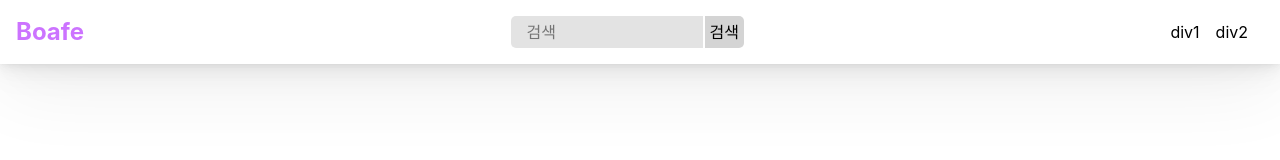
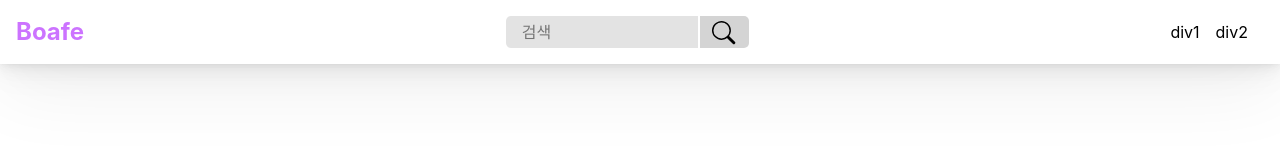
Before and after one commit to 5tarlight/broafe, a Next.js app: page / in a window 1280 px wide. Shown: the top 160 px of the page. Built offline with nearby package versions, Linux system fonts and the light colour scheme.

Commit message:
header search icon

```diff
--- a/components/header/Header.style.ts
+++ b/components/header/Header.style.ts
@@ -67,4 +67,16 @@
   padding: 0 5px;
   border-top-right-radius: 5px;
   border-bottom-right-radius: 5px;
+  display: block;
+
+  &:hover {
+    cursor: pointer;
+    background-color: ${({ theme }: { theme: Theme }) => theme.colors.dark2};
+  }
 `;
+
+export const HeaderSearchBtnSvgStyle = styled.svg`
+  display: block;
+  margin-top: 5px;
+  margin-left: 7px;
+`;
--- a/components/header/HeaderInput.tsx
+++ b/components/header/HeaderInput.tsx
@@ -3,6 +3,7 @@
   HeaderInputContainerStyle,
   HeaderInputStyle,
   HeaderSearchBtnStyle,
+  HeaderSearchBtnSvgStyle,
   HeaderSearchSplitter,
 } from "./Header.style";
 
@@ -13,7 +14,11 @@
     <HeaderInputContainerStyle>
       <HeaderInputStyle placeholder="검색" />
       <HeaderSearchSplitter />
-      <HeaderSearchBtnStyle>검색</HeaderSearchBtnStyle>
+      <HeaderSearchBtnStyle>
+        <HeaderSearchBtnSvgStyle height={32} width={32} viewBox="0 0 22 22">
+          <path d="M11.742 10.344a6.5 6.5 0 1 0-1.397 1.398h-.001c.03.04.062.078.098.115l3.85 3.85a1 1 0 0 0 1.415-1.414l-3.85-3.85a1.007 1.007 0 0 0-.115-.1zM12 6.5a5.5 5.5 0 1 1-11 0 5.5 5.5 0 0 1 11 0z"></path>
+        </HeaderSearchBtnSvgStyle>
+      </HeaderSearchBtnStyle>
     </HeaderInputContainerStyle>
   );
 };
--- a/styles/theme.ts
+++ b/styles/theme.ts
@@ -10,6 +10,7 @@
 
     dark0: string;
     dark1: string;
+    dark2: string;
   };
 }
 
@@ -27,6 +28,7 @@
       pri1: "#ba67eb",
       dark0: "#e3e3e3",
       dark1: "#d4d4d4",
+      dark2: "#c2c2c2",
     },
   },
   // TODO : Dark theme!
@@ -38,6 +40,7 @@
       pri1: "#b640d6",
       dark0: "#e3e3e3",
       dark1: "#d4d4d4",
+      dark2: "#c2c2c2",
     },
   },
 };
```
